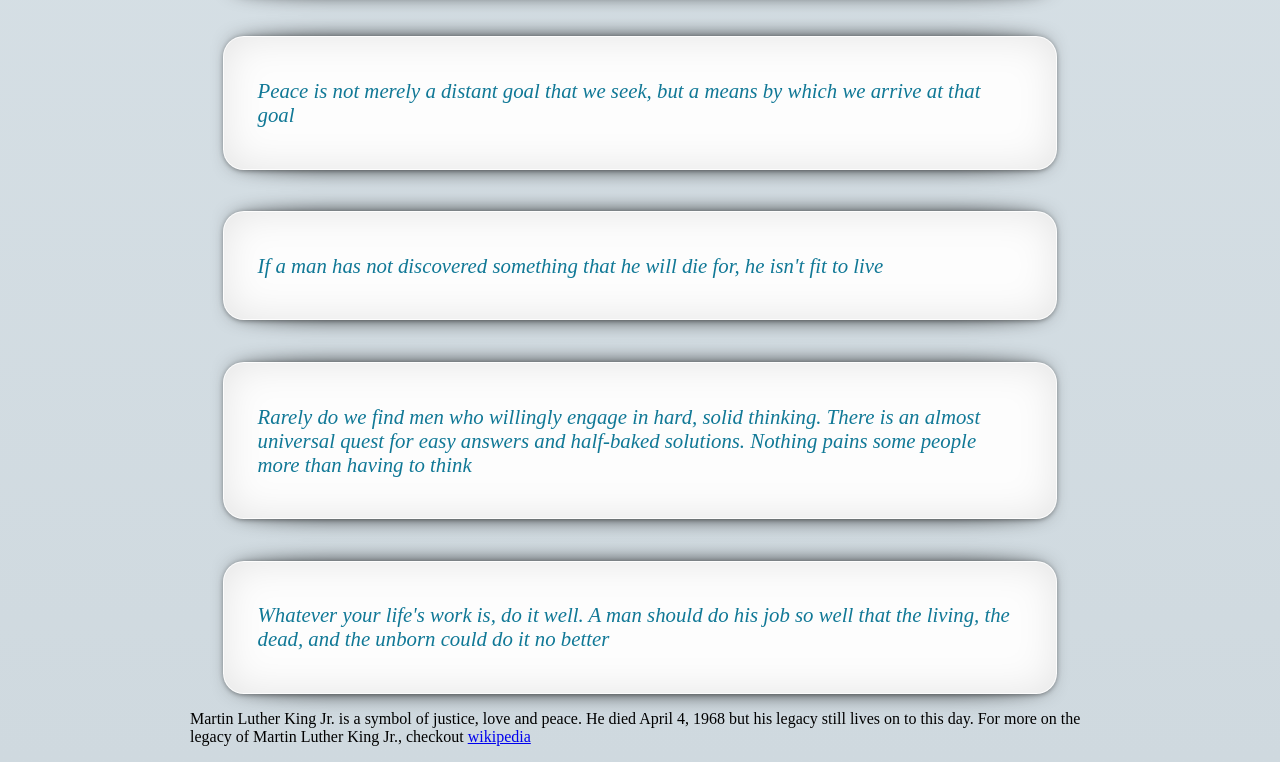
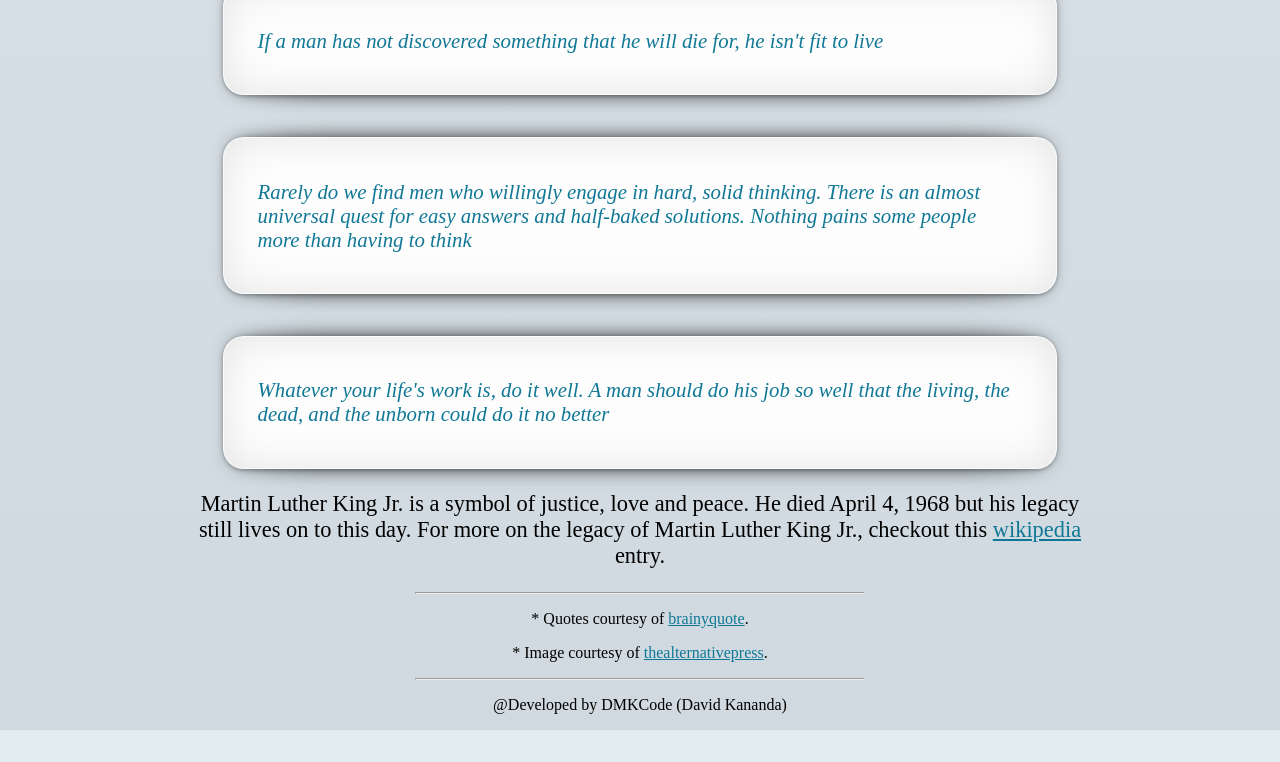
Before and after one commit to DMKCode/tribute-page, a website: page index.html in a window 1280 px wide. Shown: the part 1788-2550 px from the top of the page. After the commit the page ends 2518 px from the top, so only its background shows below. Drawn offline with Linux system fonts and the light colour scheme; a web font is replaced by a local one.

Commit message:
pre final draft

```diff
--- a/css/style.css
+++ b/css/style.css
@@ -36,7 +36,6 @@ article {
 }
 
 .image-container {
-    display: inline-block;
     position: relative;
     -moz-box-shadow: rgba(0, 0, 0, 0.8) 5px 5px 55px inset;
     -webkit-box-shadow: rgba(0, 0, 0, 0.8) 5px 5px 55px inset;
@@ -44,14 +43,14 @@ article {
     -webkit-border-radius: 5px;
     -moz-border-radius: 5px;
     border-radius: 5px;
+    max-width: 600px;
+    margin: 0 auto;
 }
 
 .main-image--header {
-    max-width: 1200px;
     width: 100%;
     position: relative;
     z-index: -1;
-    margin: 0 auto;
 }
 
 .quotes {
@@ -117,3 +116,19 @@ article {
     -o-transform: skew(8deg) rotate(3deg);
     transform: skew(8deg) rotate(3deg);
 }
+
+footer p {
+    text-align: center;
+}
+
+footer hr {
+    width: 50%;
+}
+
+footer p a {
+    color: #107896;
+}
+
+footer p:nth-child(1) {
+    font-size: 1.4em;
+}
--- a/index.html
+++ b/index.html
@@ -31,9 +31,14 @@
                 <li>Whatever your life's work is, do it well. A man should do his job so well that the living, the dead, and the unborn could do it no better</li>
             </ul>
         </section>
+
         <footer>
-            <p>Martin Luther King Jr. is a symbol of justice, love and peace. He died April 4, 1968 but his legacy still lives on to this day. For more on the legacy of Martin Luther King Jr., checkout <a href="https://en.wikipedia.org/wiki/Martin_Luther_King_Jr.#Legacy">wikipedia</a></p>
-            <p></p>
+            <p>Martin Luther King Jr. is a symbol of justice, love and peace. He died April 4, 1968 but his legacy still lives on to this day. For more on the legacy of Martin Luther King Jr., checkout this <a href="https://en.wikipedia.org/wiki/Martin_Luther_King_Jr.#Legacy">wikipedia</a> entry.</p>
+            <hr>
+            <p>* Quotes courtesy of <a href="https://www.brainyquote.com/authors/martin_luther_king_jr">brainyquote</a>. </p>
+            <p>* Image courtesy of <a href="https://uploads.thealternativepress.com/uploads/photos/best_dbf5f4ecec9283401de4_f55a96adc5c4584d5835_dr._martin_luther_king.jpg">thealternativepress</a>.</p>
+            <hr>
+            <p>@Developed by DMKCode (David Kananda)</p>
         </footer>
     </article>
 </body>
```
